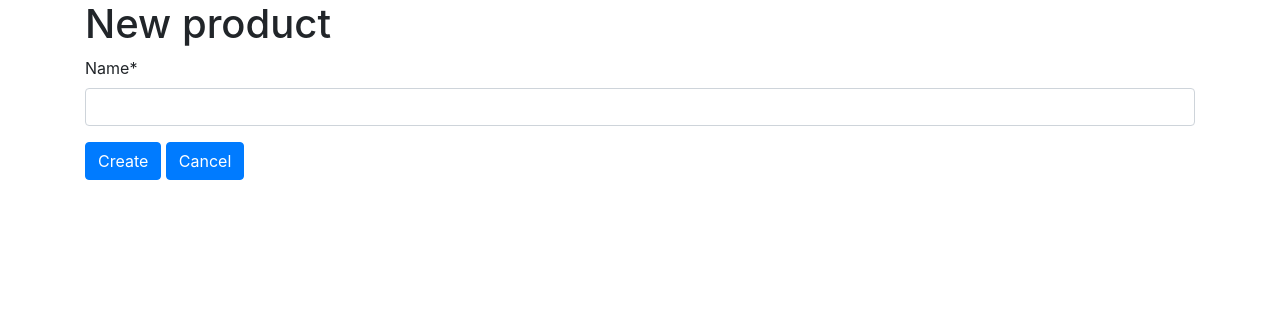
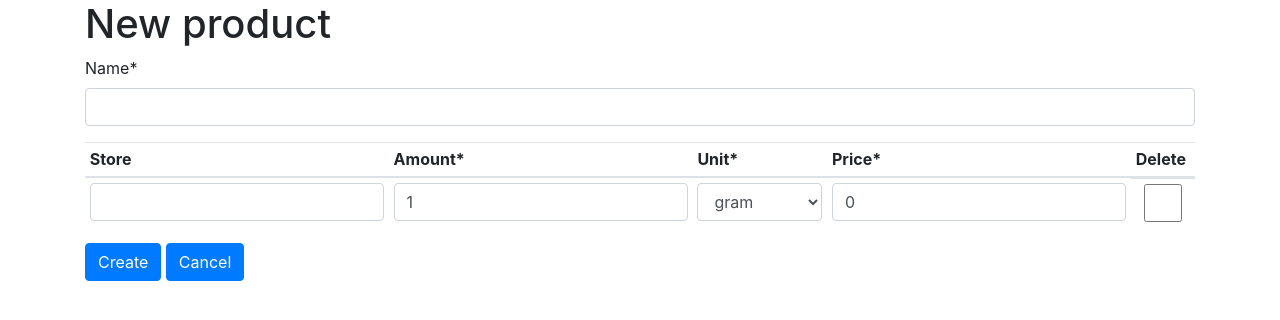
Before and after one commit to cmulders/eefbakt-recipes, a Django app: page /data/products/new/ in a window 1280 px wide. Shown: the part 146-466 px from the top of the page. Run offline with Django 3.2, Linux system fonts and the light colour scheme; some libraries are stand-ins or nearby versions.

Commit message:
Adds the product price model

```diff
--- a/data/forms.py
+++ b/data/forms.py
@@ -9,7 +9,7 @@ from utils.fields import CreatingModelChoiceField
 from utils.forms import OrderdedModelForm
 from utils.formsets import OrderFirstInlineFormSet
 
-from .models import Product, ProductIngredient, Recipe, RecipeIngredient
+from .models import Product, ProductIngredient, ProductPrice, Recipe, RecipeIngredient
 
 
 class RecipeIngredientForm(OrderdedModelForm):
@@ -68,3 +68,7 @@ ProductIngredientInlineFormset = forms.inlineformset_factory(
     extra=3,
     formfield_callback=product_formfield_callback,
 )
+
+ProductPriceInlineFormset = forms.inlineformset_factory(
+    Product, ProductPrice, fields="__all__", max_num=1,
+)
--- a/data/models.py
+++ b/data/models.py
@@ -29,6 +29,16 @@ class Product(models.Model):
 
     def __repr__(self):
         return _("Product: %(name)s") % {"name": self.name}
+
+
+class ProductPrice(models.Model):
+    product = models.ForeignKey("Product", on_delete=models.CASCADE)
+
+    store = models.CharField(max_length=80, blank=True)
+
+    amount = models.DecimalField(default=1, max_digits=10, decimal_places=2)
+    unit = models.CharField(max_length=5, choices=Unit.choices, default=Unit.GR)
+    price = models.DecimalField(default=0, max_digits=10, decimal_places=2)
 
 
 class ProductIngredient(models.Model):
--- a/data/templates/data/product_form.html
+++ b/data/templates/data/product_form.html
@@ -21,6 +21,13 @@
 <form method="post" novalidate>
   {% csrf_token %}
   {{ form|crispy }}
+
+  {% for name, formset in inlines.items %}
+  <div class="inline-formset select2">
+    {% crispy formset formset_helper %}
+  </div>
+  {% endfor %}
+
   <input class="btn btn-primary" type="submit" value="{% if object %}Update{% else %}Create{% endif %}">
   <a class="btn btn-primary" href="{{ object.get_absolute_url }}">Cancel</a>
 </form>
--- a/data/views.py
+++ b/data/views.py
@@ -9,7 +9,11 @@ from django.views.generic import edit
 from common.forms import ImageTagInlineFormset
 from utils.views import ModelFormWithInlinesView
 
-from .forms import ProductIngredientInlineFormset, RecipeIngredientInlineFormset
+from .forms import (
+    ProductIngredientInlineFormset,
+    ProductPriceInlineFormset,
+    RecipeIngredientInlineFormset,
+)
 from .models import Product, Recipe
 from .transformers import RecipeTreeTransformer
 
@@ -24,14 +28,30 @@ class ProductDetailView(generic.DetailView):
     model = Product
 
 
-class ProductCreateView(generic.CreateView):
+class ProductFormsetFormView(ModelFormWithInlinesView):
     model = Product
     fields = "__all__"
+    inlines = {"prices": ProductPriceInlineFormset}
 
 
-class ProductUpdateView(generic.UpdateView):
-    model = Product
-    fields = "__all__"
+class ProductCreateView(ProductFormsetFormView):
+    def get(self, request, *args, **kwargs):
+        self.object = None
+        return super().get(request, *args, **kwargs)
+
+    def post(self, request, *args, **kwargs):
+        self.object = None
+        return super().post(request, *args, **kwargs)
+
+
+class ProductUpdateView(ProductFormsetFormView):
+    def get(self, request, *args, **kwargs):
+        self.object = self.get_object()
+        return super().get(request, *args, **kwargs)
+
+    def post(self, request, *args, **kwargs):
+        self.object = self.get_object()
+        return super().post(request, *args, **kwargs)
 
 
 class ProductDeleteView(generic.DeleteView):
@@ -59,7 +79,7 @@ class RecipeFormsetFormView(ModelFormWithInlinesView):
         "products": ProductIngredientInlineFormset,
         "recipes": RecipeIngredientInlineFormset,
         "imagetags": ImageTagInlineFormset,
-        }
+    }
 
 
 class RecipeCreateView(RecipeFormsetFormView):
```
Also changed, not shown: data/migrations/0009_auto_20200804_2011.py (added).
